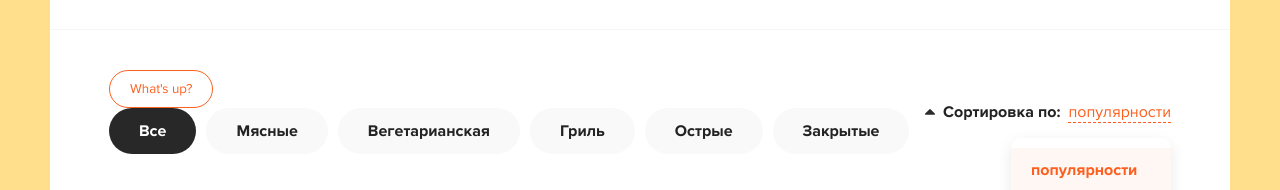
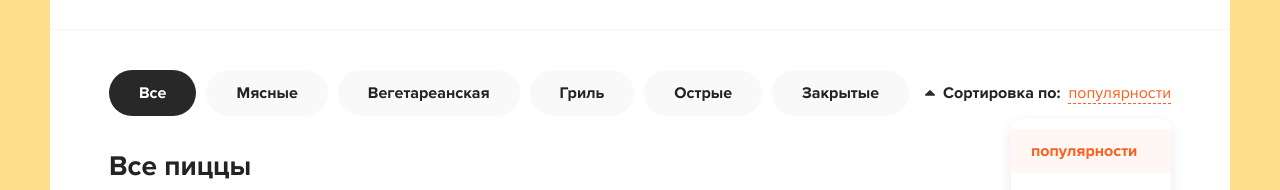
Before and after one commit to anzen-sato/pizza-react, a React app: page / in a window 1280 px wide. Shown: the part 152-342 px from the top of the page. Built offline with nearby package versions, Linux system fonts and the light colour scheme.

Commit message:
add Categories

```diff
--- a/src/App.js
+++ b/src/App.js
@@ -1,17 +1,21 @@
 import './scss/app.scss';
-import {Header, Button, Categories} from './components';
+import {Header, Categories} from './components';
 import logo from "./img/pizza-logo.svg";
 
 function App() {
   return (
-    <div className="App">
-  <body>
     <div className="wrapper">
     <Header logo={logo}/>
       <div className="content">
         <div className="container">
           <div className="content__top">
-            <Categories/>
+            <Categories items={[
+                "Мясные",
+                "Вегетареанская",
+                "Гриль",
+                "Острые",
+                "Закрытые",
+            ]}/>
             <div className="sort">
               <div className="sort__label">
                 <svg
@@ -378,10 +382,10 @@ function App() {
         </div>
       </div>
     </div>
-  </body>
 
 
-    </div>
+
+
   );
 }
 
--- a/src/components/Button.jsx
+++ b/src/components/Button.jsx
@@ -1,5 +1,6 @@
 import classNames from 'classnames';
 const Button = (props) => {
+
     return(
         <button className={classNames('button', {
             'button--outline': props.outline,
--- a/src/components/Categories.jsx
+++ b/src/components/Categories.jsx
@@ -1,15 +1,16 @@
-import {Button} from "./index";
-
-const Categories = () => {
+import {useState} from "react";
+const Categories = (props) => {
+    const selectItem = (item) => {
+        setSelectedItem(item);
+    }
+    const [selectedItem, setSelectedItem] = useState(null);
     return <div className="categories">
-              <Button outline={true}>What's up?</Button>
               <ul>
-                <li className="active">Все</li>
-                <li>Мясные</li>
-                <li>Вегетарианская</li>
-                <li>Гриль</li>
-                <li>Острые</li>
-                <li>Закрытые</li>
+                <li className={selectedItem === null ? "active" : ""}>Все</li>
+                  {
+                      props.items && props.items.map((item, index) =>
+                          <li className={selectedItem === item ? "active" : ""} onClick={()=>selectItem(item)} key={`${item}_${index}`}>{item}</li>)
+                  }
               </ul>
             </div>
 }
```
